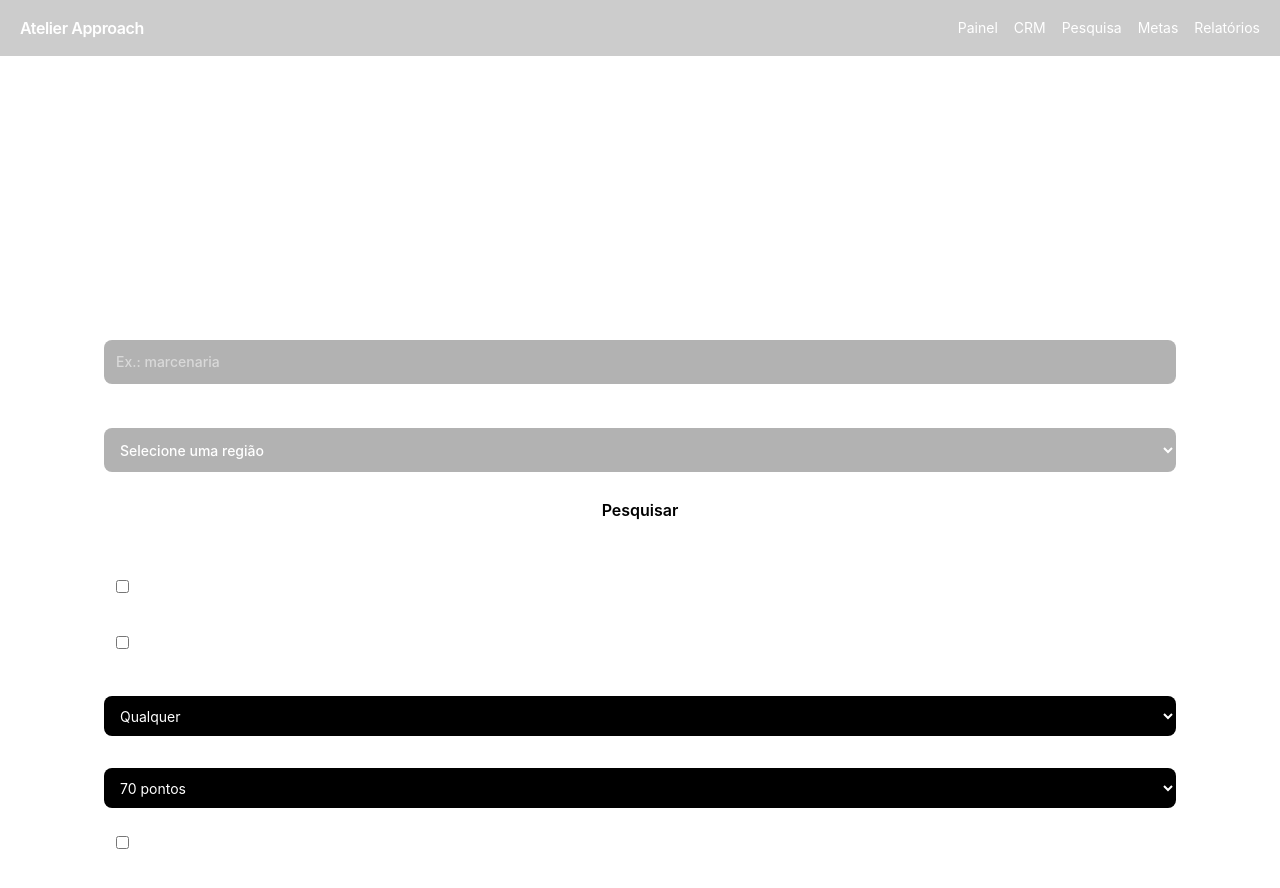
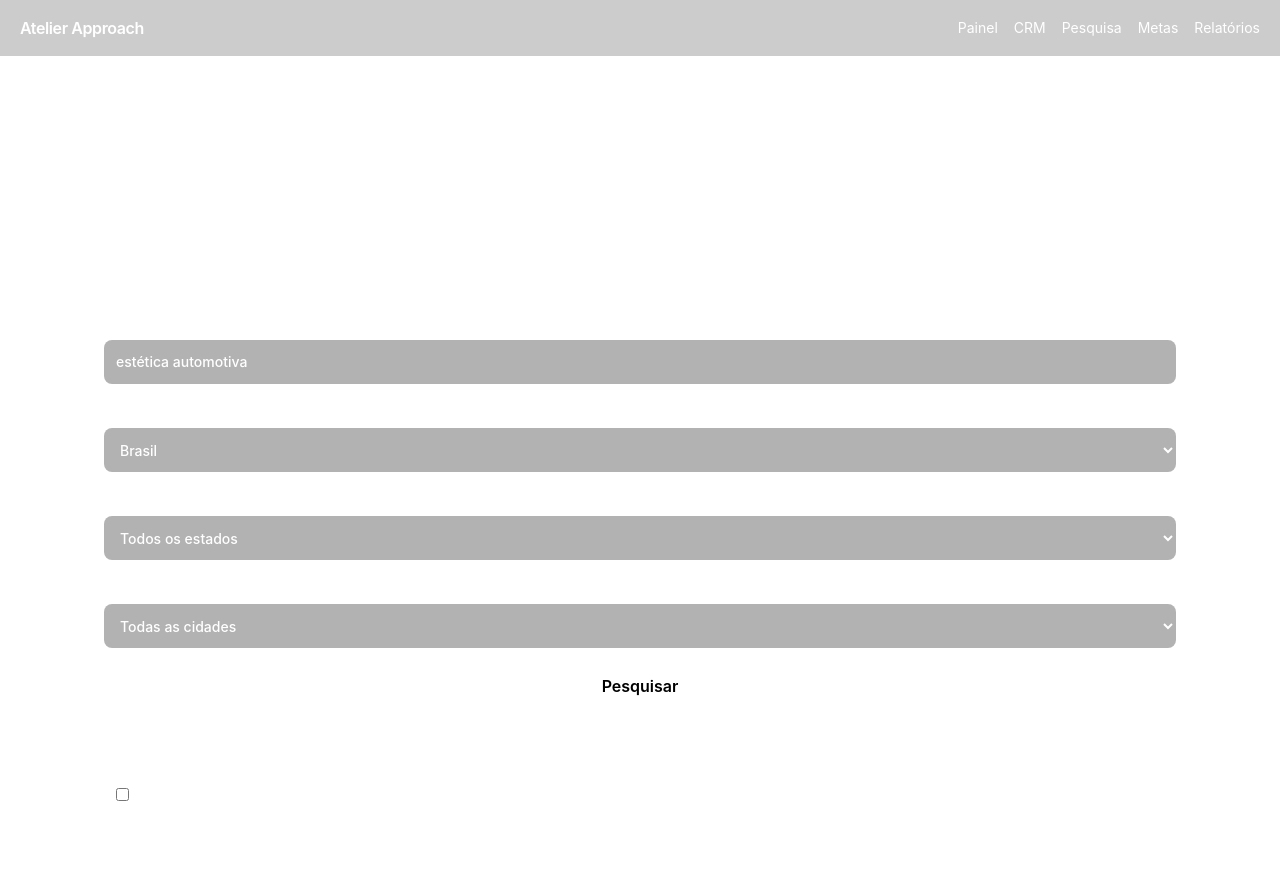
Before and after one commit to Fecchio01/atelier-approach, a Next.js app: page /pesquisa in a window 1280 px wide. Shown: the top 888 px of the page. Built offline with nearby package versions, Linux system fonts and the light colour scheme.

Commit message:
feat: simplify exhaustive prospect search

```diff
--- a/app/(app)/pesquisa/page.tsx
+++ b/app/(app)/pesquisa/page.tsx
@@ -43,7 +43,7 @@ export default function PesquisaPage() {
       </div>
 
       <div className="mt-10">
-        {hasSearched && businesses.length === 0 ? <div className="rounded-xl border border-white/15 bg-white/5 p-4 text-white/65"><p>Nenhum novo prospect encontrado para esta busca.</p><p className="mt-1 text-sm text-white/50">Tente ampliar o raio (até 50 km) ou usar outro termo e categoria.</p></div> : null}
+        {hasSearched && businesses.length === 0 ? <div className="rounded-xl border border-white/15 bg-white/5 p-4 text-white/65"><p>Nenhum novo prospect encontrado para esta busca.</p><p className="mt-1 text-sm text-white/50">Tente pesquisar outro estado ou cidade.</p></div> : null}
         {businesses.length ? (
           <>
             <p className="mb-4 text-sm text-white/65">{businesses.length} prospect{businesses.length === 1 ? '' : 's'} novo{businesses.length === 1 ? '' : 's'}, em ordem de prioridade.</p>
--- a/app/api/search/route.ts
+++ b/app/api/search/route.ts
@@ -26,6 +26,7 @@ export async function GET(request: Request) {
   const { searchParams } = new URL(request.url);
   const niche = searchParams.get('niche')?.trim();
   const region = searchParams.get('region')?.trim();
+  const city = searchParams.get('city')?.trim() || undefined;
   const national = searchParams.get('national') === 'true';
   const filters = parseResearchFilters(searchParams);
 
@@ -44,7 +45,7 @@ export async function GET(request: Request) {
   }
 
   try {
-    const businesses = await searchBusinesses({ niche, region: region ?? '', radiusKm: 50, national });
+    const businesses = await searchBusinesses({ niche, region: region ?? '', city, radiusKm: 50, national });
     const filteredBusinesses = businesses.filter((business) => matchesResearchFilters(business, filters));
     const existingLeads = await prisma.lead.findMany({
       where: { osmId: { in: filteredBusinesses.map((business) => business.osmId) } },
--- a/components/search-form.tsx
+++ b/components/search-form.tsx
@@ -9,17 +9,26 @@ type SearchFormProps = {
   onFailure: () => void;
 };
 
+const FIXED_NICHE = 'estética automotiva';
+const REGIONS = [
+  { value: 'Rio de Janeiro, RJ', label: 'Rio de Janeiro' },
+  { value: 'Bahia, BA', label: 'Bahia' },
+  { value: 'São Paulo, SP', label: 'São Paulo' }
+] as const;
+const CITIES_BY_REGION: Record<string, readonly string[]> = {
+  'Rio de Janeiro, RJ': ['Rio de Janeiro, RJ', 'Niterói, RJ', 'Duque de Caxias, RJ', 'São Gonçalo, RJ', 'Nova Iguaçu, RJ', 'Petrópolis, RJ'],
+  'Bahia, BA': ['Salvador, BA', 'Feira de Santana, BA', 'Vitória da Conquista, BA', 'Camaçari, BA', 'Itabuna, BA'],
+  'São Paulo, SP': ['São Paulo, SP', 'Campinas, SP', 'Guarulhos, SP', 'Santos, SP', 'São José dos Campos, SP', 'Sorocaba, SP', 'Ribeirão Preto, SP']
+};
+
 export function SearchForm({ onResults, onFailure }: SearchFormProps) {
-  const [niche, setNiche] = useState('');
+  const [country, setCountry] = useState('BR');
   const [region, setRegion] = useState('');
-  const [phoneOnly, setPhoneOnly] = useState(false);
-  const [digitalPresence, setDigitalPresence] = useState(false);
-  const [minScore, setMinScore] = useState('0');
-  const [maxScore, setMaxScore] = useState('70');
+  const [city, setCity] = useState('');
   const [includeWorked, setIncludeWorked] = useState(false);
   const [error, setError] = useState<string | null>(null);
   const [isLoading, setIsLoading] = useState(false);
-  const isNational = region === 'Brasil';
+  const isNational = country === 'BR' && !region;
 
   async function handleSubmit(event: FormEvent<HTMLFormElement>) {
     event.preventDefault();
@@ -28,12 +37,10 @@ export function SearchForm({ onResults, onFailure }: SearchFormProps) {
 
     try {
       const params = new URLSearchParams({
-        niche,
-        region: isNational ? '' : region,
-        phoneOnly: String(phoneOnly),
-        digitalPresence: String(digitalPresence),
-        minScore,
-        maxScore,
+        niche: FIXED_NICHE,
+        country,
+        region,
+        city,
         includeWorked: String(includeWorked),
         national: String(isNational)
       });
@@ -54,30 +61,33 @@ export function SearchForm({ onResults, onFailure }: SearchFormProps) {
   }
 
   return (
-    <form aria-busy={isLoading} className="grid gap-4 rounded-2xl border border-white/15 bg-white/5 p-5 md:grid-cols-[1fr_1fr_auto] md:items-end" onSubmit={handleSubmit}>
+    <form aria-busy={isLoading} className="grid gap-4 rounded-2xl border border-white/15 bg-white/5 p-5 md:grid-cols-[10rem_1fr_1fr_auto] md:items-end" onSubmit={handleSubmit}>
       <label className="grid gap-2 text-sm font-medium">
         Nicho
-        <input
-          required
-          value={niche}
-          onChange={(event) => setNiche(event.target.value)}
-          placeholder="Ex.: marcenaria"
-          className="min-h-11 rounded-lg border border-white/20 bg-black/30 px-3 text-white outline-none placeholder:text-white/40 focus:border-[var(--atelier-green)]"
-        />
+        <input readOnly value={FIXED_NICHE} className="min-h-11 rounded-lg border border-[var(--atelier-green)]/50 bg-black/30 px-3 text-white outline-none" />
       </label>
       <label className="grid gap-2 text-sm font-medium">
-        Região
+        País
+        <select required value={country} onChange={(event) => setCountry(event.target.value)} className="min-h-11 rounded-lg border border-white/20 bg-black/30 px-3 text-white outline-none focus:border-[var(--atelier-green)]">
+          <option value="BR">Brasil</option>
+        </select>
+      </label>
+      <label className="grid gap-2 text-sm font-medium">
+        Região / estado
         <select
-          required
           value={region}
-          onChange={(event) => setRegion(event.target.value)}
+          onChange={(event) => { setRegion(event.target.value); setCity(''); }}
           className="min-h-11 rounded-lg border border-white/20 bg-black/30 px-3 text-white outline-none placeholder:text-white/40 focus:border-[var(--atelier-green)]"
         >
-          <option value="">Selecione uma região</option>
-          <option value="Rio de Janeiro, RJ">Rio de Janeiro</option>
-          <option value="Bahia, BA">Bahia</option>
-          <option value="São Paulo, SP">São Paulo</option>
-          <option value="Brasil">Brasil inteiro</option>
+          <option value="">Todos os estados</option>
+          {REGIONS.map((option) => <option key={option.value} value={option.value}>{option.label}</option>)}
+        </select>
+      </label>
+      <label className="grid gap-2 text-sm font-medium">
+        Cidade (opcional)
+        <select disabled={!region} value={city} onChange={(event) => setCity(event.target.value)} className="min-h-11 rounded-lg border border-white/20 bg-black/30 px-3 text-white outline-none disabled:cursor-not-allowed disabled:opacity-40 focus:border-[var(--atelier-green)]">
+          <option value="">Todas as cidades</option>
+          {(CITIES_BY_REGION[region] ?? []).map((option) => <option key={option} value={option}>{option.replace(/, [A-Z]{2}$/, '')}</option>)}
         </select>
       </label>
       <button
@@ -87,40 +97,13 @@ export function SearchForm({ onResults, onFailure }: SearchFormProps) {
       >
         {isLoading ? 'Pesquisando…' : 'Pesquisar'}
       </button>
-      <fieldset className="grid gap-3 border-t border-white/10 pt-4 text-sm md:col-span-4 md:grid-cols-2 xl:grid-cols-5">
-        <legend className="sr-only">Filtros da pesquisa</legend>
-        <label className="flex min-h-11 items-center gap-2 rounded-lg border border-white/15 px-3">
-          <input checked={phoneOnly} onChange={(event) => setPhoneOnly(event.target.checked)} type="checkbox" />
-          Somente com telefone
-        </label>
-        <label className="flex min-h-11 items-center gap-2 rounded-lg border border-white/15 px-3">
-          <input checked={digitalPresence} onChange={(event) => setDigitalPresence(event.target.checked)} type="checkbox" />
-          Com site ou Instagram
-        </label>
-        <label className="grid gap-1 text-xs text-white/75">
-          Prioridade mínima
-          <select aria-label="Prioridade mínima" value={minScore} onChange={(event) => setMinScore(event.target.value)} className="min-h-10 rounded-lg border border-white/20 bg-black px-3 text-sm text-white">
-            <option value="0">Qualquer</option>
-            <option value="15">15 pontos</option>
-            <option value="35">35 pontos</option>
-            <option value="50">50 pontos</option>
-            <option value="70">70 pontos</option>
-          </select>
-        </label>
-        <label className="grid gap-1 text-xs text-white/75">
-          Prioridade máxima
-          <select aria-label="Prioridade máxima" value={maxScore} onChange={(event) => setMaxScore(event.target.value)} className="min-h-10 rounded-lg border border-white/20 bg-black px-3 text-sm text-white">
-            <option value="15">15 pontos</option>
-            <option value="35">35 pontos</option>
-            <option value="50">50 pontos</option>
-            <option value="70">70 pontos</option>
-          </select>
-        </label>
+      <div className="grid gap-3 border-t border-white/10 pt-4 text-sm md:col-span-4 md:grid-cols-[1fr_auto] md:items-center">
+        <p className="text-white/55">Todos os estabelecimentos encontrados serão exibidos; os canais disponíveis ficam no topo.</p>
         <label className="flex min-h-11 items-center gap-2 rounded-lg border border-white/15 px-3">
           <input checked={includeWorked} onChange={(event) => setIncludeWorked(event.target.checked)} type="checkbox" />
           Mostrar empresas já trabalhadas
         </label>
-      </fieldset>
+      </div>
       {error ? <p role="alert" className="text-sm text-red-200 md:col-span-4">{error}</p> : null}
     </form>
   );
```
Also changed, not shown: lib/osm.ts (+18 -10 lines), 2 other files (tests, documents, lock files or other folders).
